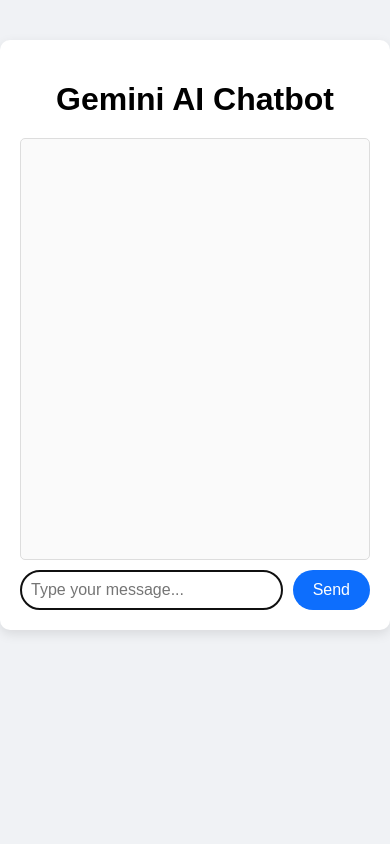
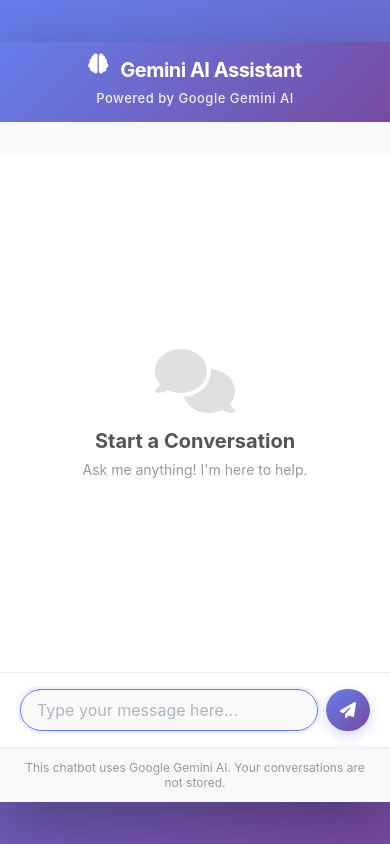
Before and after one commit to Syahrulannm/gemini-chatbot-api, a website: page public/index.html in a window 390 px wide. Drawn offline with Linux system fonts and the light colour scheme.

Commit message:
Implement Gemini Chatbot API

```diff
--- a/public/index.html
+++ b/public/index.html
@@ -2,19 +2,51 @@
 <html lang="en">
   <head>
     <meta charset="UTF-8" />
-  <meta name="viewport" content="width=device-width, initial-scale=1.0"/>
+    <meta name="viewport" content="width=device-width, initial-scale=1.0" />
     <title>Gemini AI Chatbot</title>
-  <link rel="stylesheet" href="style.css"/>
+    <link rel="stylesheet" href="style.css" />
+    <link rel="stylesheet" href="https://cdnjs.cloudflare.com/ajax/libs/font-awesome/6.4.0/css/all.min.css" />
   </head>
   <body>
-  <div class="container">
-    <h1>Gemini AI Chatbot</h1>
+    <div class="chat-container">
+      <!-- Header -->
+      <div class="chat-header">
+        <div class="header-content">
+          <div class="header-title">
+            <i class="fas fa-brain"></i>
+            <h1>Gemini AI Assistant</h1>
+          </div>
+          <p class="header-subtitle">Powered by Google Gemini AI</p>
+        </div>
+      </div>
+
+      <!-- Chat Messages -->
       <div id="chat-box" class="chat-box"></div>
-    <form id="chat-form">
-      <input type="text" id="user-input" placeholder="Type your message..." autocomplete="off" required />
-      <button type="submit">Send</button>
+
+      <!-- Empty State -->
+      <div class="empty-state" id="empty-state">
+        <i class="fas fa-comments"></i>
+        <h2>Start a Conversation</h2>
+        <p>Ask me anything! I'm here to help.</p>
+      </div>
+
+      <!-- Input Form -->
+      <form id="chat-form" class="chat-form">
+        <div class="input-wrapper">
+          <input type="text" id="user-input" class="message-input" placeholder="Type your message here..." autocomplete="off" required />
+          <button type="submit" class="send-button" title="Send message">
+            <i class="fas fa-paper-plane"></i>
+            <span>Send</span>
+          </button>
+        </div>
       </form>
+
+      <!-- Footer -->
+      <div class="chat-footer">
+        <p>This chatbot uses Google Gemini AI. Your conversations are not stored.</p>
       </div>
+    </div>
+
     <script src="script.js"></script>
   </body>
 </html>
--- a/public/script.js
+++ b/public/script.js
@@ -2,6 +2,7 @@
 const chatForm = document.getElementById("chat-form");
 const userInput = document.getElementById("user-input");
 const chatBox = document.getElementById("chat-box");
+const emptyState = document.getElementById("empty-state");
 
 // API endpoint
 const API_ENDPOINT = "/api/chat";
@@ -13,21 +14,39 @@
 let isWaitingForResponse = false;
 
 /**
+ * Hide/show empty state based on messages
+ */
+function updateEmptyState() {
+  const hasMessages = chatBox.querySelectorAll(".message").length > 0;
+  if (emptyState) {
+    emptyState.style.display = hasMessages ? "none" : "flex";
+  }
+}
+
+/**
  * Append a message to the chat box
  * @param {string} message - The message content
  * @param {string} role - 'user' or 'bot'
  * @returns {HTMLElement} - The message element created
  */
 function appendMessage(message, role) {
-  const messageElement = document.createElement("div");
-  messageElement.className = `message ${role}`;
-  messageElement.textContent = message;
-  chatBox.appendChild(messageElement);
+  const messageWrapper = document.createElement("div");
+  messageWrapper.className = `message ${role}`;
+
+  const messageBubble = document.createElement("div");
+  messageBubble.className = "message-bubble";
+  messageBubble.textContent = message;
+
+  messageWrapper.appendChild(messageBubble);
+  chatBox.appendChild(messageWrapper);
+
+  // Update empty state
+  updateEmptyState();
 
   // Auto-scroll to bottom
   chatBox.scrollTop = chatBox.scrollHeight;
 
-  return messageElement;
+  return messageBubble;
 }
 
 /**
@@ -35,12 +54,13 @@
  * @returns {Array} - Array of message objects with role and content
  */
 function buildConversationHistory() {
-  const messages = chatBox.querySelectorAll(".message");
+  const messageWrappers = chatBox.querySelectorAll(".message");
   const conversation = [];
 
-  messages.forEach((msg) => {
-    const role = msg.classList.contains("user") ? "user" : "bot";
-    const content = msg.textContent;
+  messageWrappers.forEach((wrapper) => {
+    const role = wrapper.classList.contains("user") ? "user" : "bot";
+    const bubble = wrapper.querySelector(".message-bubble");
+    const content = bubble.textContent;
 
     // Skip "Thinking..." messages - don't send temporary placeholders to API
     if (content === THINKING_MESSAGE) {
--- a/public/style.css
+++ b/public/style.css
@@ -1,77 +1,339 @@
-body {
-  font-family: Arial, sans-serif;
-  background-color: #f0f2f5;
+/* ===== Global Styles ===== */
+* {
   margin: 0;
   padding: 0;
+  box-sizing: border-box;
 }
 
-.container {
-  max-width: 600px;
-  margin: 40px auto;
-  background: #fff;
+body {
+  font-family: -apple-system, BlinkMacSystemFont, "Segoe UI", Roboto, "Helvetica Neue", Arial, sans-serif;
+  background: linear-gradient(135deg, #667eea 0%, #764ba2 100%);
+  min-height: 100vh;
+  display: flex;
+  justify-content: center;
+  align-items: center;
   padding: 20px;
-  border-radius: 10px;
-  box-shadow: 0 4px 12px rgba(0, 0, 0, 0.1);
 }
 
-h1 {
-  text-align: center;
-  margin-bottom: 20px;
+/* ===== Chat Container ===== */
+.chat-container {
+  width: 100%;
+  max-width: 800px;
+  height: 90vh;
+  max-height: 900px;
+  background: white;
+  border-radius: 16px;
+  box-shadow: 0 20px 60px rgba(0, 0, 0, 0.3);
+  display: flex;
+  flex-direction: column;
+  overflow: hidden;
+  animation: slideUp 0.4s ease-out;
 }
 
-.chat-box {
-  height: 400px;
-  overflow-y: auto;
-  padding: 10px;
-  border: 1px solid #ddd;
-  border-radius: 5px;
-  background-color: #fafafa;
-  margin-bottom: 10px;
+@keyframes slideUp {
+  from {
+    opacity: 0;
+    transform: translateY(20px);
+  }
+  to {
+    opacity: 1;
+    transform: translateY(0);
+  }
 }
 
+/* ===== Header ===== */
+.chat-header {
+  background: linear-gradient(135deg, #667eea 0%, #764ba2 100%);
+  color: white;
+  padding: 24px 20px;
+  border-bottom: none;
+  box-shadow: 0 4px 12px rgba(102, 126, 234, 0.2);
+}
+
+.header-content {
+  text-align: center;
+}
+
+.header-title {
+  display: flex;
+  align-items: center;
+  justify-content: center;
+  gap: 12px;
+  margin-bottom: 8px;
+}
+
+.header-title i {
+  font-size: 28px;
+  animation: float 3s ease-in-out infinite;
+}
+
+@keyframes float {
+  0%,
+  100% {
+    transform: translateY(0px);
+  }
+  50% {
+    transform: translateY(-8px);
+  }
+}
+
+.header-title h1 {
+  font-size: 28px;
+  font-weight: 700;
+  letter-spacing: -0.5px;
+}
+
+.header-subtitle {
+  font-size: 13px;
+  opacity: 0.9;
+  font-weight: 500;
+  letter-spacing: 0.5px;
+}
+
+/* ===== Chat Box ===== */
+.chat-box {
+  flex: 1;
+  overflow-y: auto;
+  padding: 24px 20px;
+  background: #f8f9fa;
+  scroll-behavior: smooth;
+}
+
+.chat-box::-webkit-scrollbar {
+  width: 8px;
+}
+
+.chat-box::-webkit-scrollbar-track {
+  background: transparent;
+}
+
+.chat-box::-webkit-scrollbar-thumb {
+  background: #d0d0d0;
+  border-radius: 4px;
+}
+
+.chat-box::-webkit-scrollbar-thumb:hover {
+  background: #a0a0a0;
+}
+
+/* ===== Empty State ===== */
+.empty-state {
+  display: flex;
+  flex-direction: column;
+  align-items: center;
+  justify-content: center;
+  height: 100%;
+  color: #999;
+  text-align: center;
+}
+
+.empty-state i {
+  font-size: 64px;
+  margin-bottom: 16px;
+  opacity: 0.3;
+}
+
+.empty-state h2 {
+  font-size: 20px;
+  margin-bottom: 8px;
+  color: #555;
+}
+
+.empty-state p {
+  font-size: 14px;
+  color: #999;
+}
+
+/* ===== Messages ===== */
 .message {
-  margin: 8px 0;
-  padding: 8px 12px;
-  border-radius: 20px;
-  max-width: 80%;
-  display: inline-block;
+  margin-bottom: 16px;
+  display: flex;
+  animation: messageSlide 0.3s ease-out;
+}
+
+@keyframes messageSlide {
+  from {
+    opacity: 0;
+    transform: translateY(10px);
+  }
+  to {
+    opacity: 1;
+    transform: translateY(0);
+  }
 }
 
 .message.user {
-  background-color: #d1e7ff;
-  float: right;
-  text-align: right;
+  justify-content: flex-end;
 }
 
 .message.bot {
-  background-color: #dff6dd;
-  float: left;
-  text-align: left;
+  justify-content: flex-start;
 }
 
-form {
-  display: flex;
-  gap: 10px;
+.message.user .message-bubble {
+  background: linear-gradient(135deg, #667eea 0%, #764ba2 100%);
+  color: white;
+  border-radius: 18px 18px 4px 18px;
 }
 
-input[type="text"] {
+.message.bot .message-bubble {
+  background: #e9ecef;
+  color: #333;
+  border-radius: 18px 18px 18px 4px;
+}
+
+.message-bubble {
+  max-width: 70%;
+  padding: 12px 16px;
+  word-wrap: break-word;
+  line-height: 1.4;
+  font-size: 14px;
+  box-shadow: 0 2px 8px rgba(0, 0, 0, 0.08);
+}
+
+/* ===== Input Form ===== */
+.chat-form {
+  padding: 16px 20px;
+  background: white;
+  border-top: 1px solid #e9ecef;
+  display: flex;
+  gap: 0;
+}
+
+.input-wrapper {
+  display: flex;
+  gap: 8px;
+  width: 100%;
+}
+
+.message-input {
   flex: 1;
-  padding: 10px;
-  border-radius: 20px;
-  border: 1px solid #ccc;
+  border: 1px solid #e0e0e0;
+  border-radius: 24px;
+  padding: 12px 20px;
+  font-size: 14px;
+  font-family: inherit;
+  transition: all 0.3s ease;
+  outline: none;
+}
+
+.message-input:focus {
+  border-color: #667eea;
+  box-shadow: 0 0 0 3px rgba(102, 126, 234, 0.1);
+  background: #fafafa;
+}
+
+.message-input::placeholder {
+  color: #adb5bd;
+}
+
+.send-button {
+  background: linear-gradient(135deg, #667eea 0%, #764ba2 100%);
+  color: white;
+  border: none;
+  border-radius: 24px;
+  padding: 12px 24px;
+  font-size: 14px;
+  font-weight: 600;
+  cursor: pointer;
+  transition: all 0.3s ease;
+  display: flex;
+  align-items: center;
+  gap: 8px;
+  box-shadow: 0 4px 12px rgba(102, 126, 234, 0.3);
+}
+
+.send-button:hover {
+  transform: translateY(-2px);
+  box-shadow: 0 6px 16px rgba(102, 126, 234, 0.4);
+}
+
+.send-button:active {
+  transform: translateY(0);
+}
+
+.send-button:disabled {
+  opacity: 0.6;
+  cursor: not-allowed;
+  transform: none;
+}
+
+.send-button i {
   font-size: 16px;
 }
 
-button {
-  padding: 10px 20px;
-  border: none;
-  background-color: #0d6efd;
-  color: white;
-  border-radius: 20px;
-  font-size: 16px;
-  cursor: pointer;
+/* ===== Footer ===== */
+.chat-footer {
+  padding: 12px 20px;
+  background: #f8f9fa;
+  border-top: 1px solid #e9ecef;
+  text-align: center;
+  font-size: 12px;
+  color: #999;
 }
 
-button:hover {
-  background-color: #0b5ed7;
+/* ===== Responsive Design ===== */
+@media (max-width: 768px) {
+  .chat-container {
+    max-height: 100vh;
+    border-radius: 0;
+  }
+
+  .header-title h1 {
+    font-size: 22px;
+  }
+
+  .header-title i {
+    font-size: 24px;
+  }
+
+  .message-bubble {
+    max-width: 85%;
+    font-size: 13px;
+  }
+
+  .send-button {
+    padding: 10px 16px;
+  }
+
+  .send-button span {
+    display: none;
+  }
 }
+
+@media (max-width: 480px) {
+  body {
+    padding: 0;
+  }
+
+  .chat-header {
+    padding: 16px 16px;
+  }
+
+  .header-title h1 {
+    font-size: 20px;
+  }
+
+  .header-title i {
+    font-size: 20px;
+  }
+
+  .chat-box {
+    padding: 16px 12px;
+  }
+
+  .message-bubble {
+    max-width: 90%;
+    padding: 10px 14px;
+    font-size: 13px;
+  }
+
+  .message-input {
+    padding: 10px 16px;
+    font-size: 16px;
+  }
+
+  .send-button {
+    padding: 10px 14px;
+  }
+}
```
Lines whose indentation alone changed are shown as unchanged.
